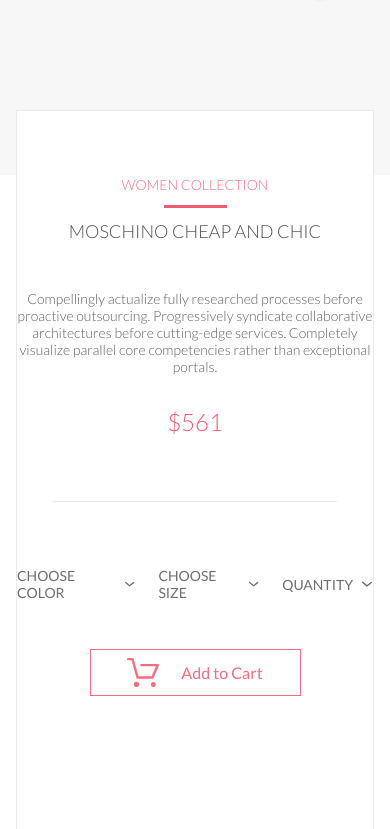
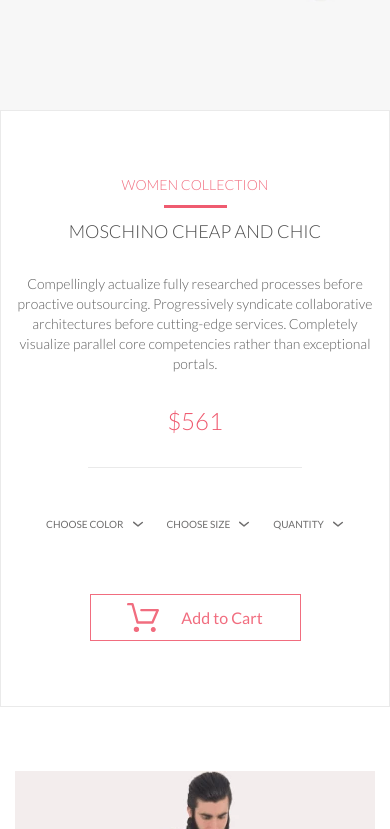
Before and after one commit to Gam3r-CHG/GB_HTML2, a plain HTML site: page Fashion/product.html in a window 390 px wide. Shown: the part 735-1564 px from the top of the page. Drawn offline with Linux system fonts and the light colour scheme.

Commit message:
Add adaptive to the product card page

```diff
--- a/Fashion/css/style.scss
+++ b/Fashion/css/style.scss
@@ -119,6 +119,12 @@ img {
   justify-content: space-between;
   align-items: center;
 
+  @media screen and (max-width: 550px) {
+    flex-direction: column;
+    justify-content: center;
+    gap: 32px;
+  }
+
   &__title {
     font-style: normal;
     font-weight: 400;
@@ -174,13 +180,14 @@ img {
     background-color: rgba(42, 42, 42, 0.15);
     position: absolute;
     top: 50%;
+    transform: translateY(-50%);
+    margin-left: 0;
+    margin-right: 0;
 
-    &:hover path{
+    &:hover path {
       fill: vars.$titleColor;
     }
   }
-
-
 
   &__left-arrow {
     left: 0;
@@ -196,6 +203,10 @@ img {
   position: relative;
   margin-bottom: 129px;
 
+  @media screen and (max-width: 767px) {
+    margin-bottom: 64px;
+  }
+
   &__wrapper {
     display: flex;
     flex-direction: column;
@@ -204,6 +215,13 @@ img {
     border: 1px solid #EAEAEA;
     padding-top: 65px;
     padding-bottom: 65px;
+    margin-left: 0;
+    margin-right: 0;
+
+    @media screen and (max-width: 1024px) {
+      padding-left: 16px;
+      padding-right: 16px;
+    }
   }
 
   &__collection-name {
@@ -229,6 +247,10 @@ img {
     line-height: 22px;
     color: #4D4D4D;
     margin-bottom: 48px;
+
+    @media screen and (max-width: 767px) {
+      margin-bottom: 32px;
+    }
   }
 
   &__description {
@@ -240,6 +262,10 @@ img {
     text-align: center;
     color: #5E5E5E;
     margin-bottom: 32px;
+
+    @media screen and (max-width: 767px) {
+      line-height: 20px;
+    }
   }
 
   &__price {
@@ -249,26 +275,43 @@ img {
     line-height: 29px;
     color: #EF5B70;
     margin-bottom: 65px;
+
+    @media screen and (max-width: 767px) {
+      margin-bottom: 32px;
+    }
   }
 
   &__grey-line {
     max-width: 641px;
-    width: 80%;
+    width: 60%;
     height: 1px;
     background-color: #EAEAEA;
     margin-bottom: 65px;
+
+    @media screen and (max-width: 767px) {
+      margin-bottom: 50px;
+    }
   }
 
   &__filter {
     margin-bottom: 48px;
+
+    @media screen and (max-width: 767px) {
+      margin-bottom: 64px;
+    }
   }
 }
 
 .filter {
   display: flex;
   gap: 23px;
+  position: relative;
 
-  &__item {
+  &__item[open] &__title{
+    color: vars.$titleColor;
+  }
+
+  &__title {
     display: flex;
     justify-content: center;
     align-items: center;
@@ -278,15 +321,34 @@ img {
     font-size: 14px;
     line-height: 17px;
     color: #6F6E6E;
+    cursor: pointer;
+
+    @media screen and (max-width: 767px) {
+      font-size: 10px;
+      line-height: 12px;
+    }
   }
 
-  &__color {
-  }
+  &__box {
+    display: flex;
+    flex-direction: column;
+    gap: 8px;
+    padding: 16px;
+    position: absolute;
+    top: 24px;
+    background-color: #FFFFFF;
+    border: 1px solid #6F6E6E;
+    width: 100px;
+    font-style: normal;
+    font-weight: 400;
+    font-size: 14px;
+    line-height: 17px;
+    color: #6F6E6E;
 
-  &__size {
-  }
-
-  &__quantity {
+    label {
+      display: flex;
+      gap: 8px;
+    }
   }
 }
 
@@ -503,6 +565,14 @@ img {
     align-self: center;
     transition: background-color 0.3s ease-in-out, color 0.3s ease-in-out;
 
+    @media screen and (max-width: 1024px) {
+      margin-bottom: 71px;
+    }
+
+    @media screen and (max-width: 767px) {
+      margin-bottom: 85px;
+    }
+
     &:hover {
       background: vars.$titleColor;
       color: #FFFFFF;
@@ -517,7 +587,7 @@ img {
       fill: #FFFFFF;
     }
 
-    path{
+    path {
       fill: vars.$titleColor;
       transition: fill 0.3s ease-in-out;
     }
@@ -779,12 +849,6 @@ img {
     }
   }
 
-  .button {
-    &--browse {
-      margin-bottom: 71px;
-    }
-  }
-
   .information {
     flex-direction: column;
     padding-top: 48px;
@@ -882,12 +946,6 @@ img {
     }
   }
 
-  .button {
-    &--browse {
-      margin-bottom: 85px;
-    }
-  }
-
   .photo-block {
     &__slogan {
       font-size: 18px;
--- a/Fashion/product.html
+++ b/Fashion/product.html
@@ -61,19 +61,63 @@
       <div class="product-information__price">$561</div>
       <div class="product-information__grey-line"></div>
       <div class="product-information__filter filter">
-        <div class="filter__item filter__color">CHOOSE COLOR
-          <svg width="11" height="6" viewBox="0 0 11 6" fill="none" xmlns="http://www.w3.org/2000/svg"><path d="M5.002 5.648a.71.71 0 0 1-.457-.165L.258 1.88A.723.723 0 0 1 .65.607a.711.711 0 0 1 .523.164l3.83 3.228L8.831.885a.712.712 0 0 1 1.007.108.722.722 0 0 1-.1 1.052l-4.287 3.48a.71.71 0 0 1-.45.122Z" fill="#6F6E6E"/></svg>
-        </div>
-        <div class="filter__item filter__size">CHOOSE SIZE
-          <svg width="11" height="6" viewBox="0 0 11 6" fill="none" xmlns="http://www.w3.org/2000/svg"><path d="M5.002 5.648a.71.71 0 0 1-.457-.165L.258 1.88A.723.723 0 0 1 .65.607a.711.711 0 0 1 .523.164l3.83 3.228L8.831.885a.712.712 0 0 1 1.007.108.722.722 0 0 1-.1 1.052l-4.287 3.48a.71.71 0 0 1-.45.122Z" fill="#6F6E6E"/></svg>
-        </div>
-        <div class="filter__item filter__quantity">QUANTITY
-          <svg width="11" height="6" viewBox="0 0 11 6" fill="none" xmlns="http://www.w3.org/2000/svg"><path d="M5.002 5.648a.71.71 0 0 1-.457-.165L.258 1.88A.723.723 0 0 1 .65.607a.711.711 0 0 1 .523.164l3.83 3.228L8.831.885a.712.712 0 0 1 1.007.108.722.722 0 0 1-.1 1.052l-4.287 3.48a.71.71 0 0 1-.45.122Z" fill="#6F6E6E"/></svg>
-        </div>
+        <details class="filter__item filter__color">
+          <summary class="filter__title">
+            CHOOSE COLOR
+            <svg fill="none" height="6" viewBox="0 0 11 6" width="11" xmlns="http://www.w3.org/2000/svg">
+              <path
+                  d="M5.002 5.648a.71.71 0 0 1-.457-.165L.258 1.88A.723.723 0 0 1 .65.607a.711.711 0 0 1 .523.164l3.83 3.228L8.831.885a.712.712 0 0 1 1.007.108.722.722 0 0 1-.1 1.052l-4.287 3.48a.71.71 0 0 1-.45.122Z"
+                  fill="#6F6E6E"/>
+            </svg>
+          </summary>
+          <div class="filter__box">
+            <label><input id="color-select1" name="color" type="radio">Red</label>
+            <label><input id="color-select2" name="color" type="radio">Green</label>
+            <label><input id="color-select3" name="color" type="radio">Black</label>
+            <label><input checked id="color-select4" name="color" type="radio">White</label>
+          </div>
+        </details>
+        <details class="filter__item filter__size">
+          <summary class="filter__title">
+            CHOOSE SIZE
+            <svg fill="none" height="6" viewBox="0 0 11 6" width="11" xmlns="http://www.w3.org/2000/svg">
+              <path
+                  d="M5.002 5.648a.71.71 0 0 1-.457-.165L.258 1.88A.723.723 0 0 1 .65.607a.711.711 0 0 1 .523.164l3.83 3.228L8.831.885a.712.712 0 0 1 1.007.108.722.722 0 0 1-.1 1.052l-4.287 3.48a.71.71 0 0 1-.45.122Z"
+                  fill="#6F6E6E"/>
+            </svg>
+          </summary>
+          <div class="filter__box">
+            <label><input id="size-select1" name="size" type="radio"> XS</label>
+            <label><input checked id="size-select2" name="size" type="radio"> S</label>
+            <label><input id="size-select3" name="size" type="radio"> M</label>
+            <label><input id="size-select4" name="size" type="radio"> L</label>
+          </div>
+        </details>
+        <details class="filter__item filter__quantity">
+          <summary class="filter__title">
+            QUANTITY
+            <svg fill="none" height="6" viewBox="0 0 11 6" width="11" xmlns="http://www.w3.org/2000/svg">
+              <path
+                  d="M5.002 5.648a.71.71 0 0 1-.457-.165L.258 1.88A.723.723 0 0 1 .65.607a.711.711 0 0 1 .523.164l3.83 3.228L8.831.885a.712.712 0 0 1 1.007.108.722.722 0 0 1-.1 1.052l-4.287 3.48a.71.71 0 0 1-.45.122Z"
+                  fill="#6F6E6E"/>
+            </svg>
+          </summary>
+          <div class="filter__box">
+            <label><input checked id="quantity-select1" name="quantity" type="radio">1</label>
+            <label><input id="quantity-select2" name="quantity" type="radio">2</label>
+            <label><input id="quantity-select3" name="quantity" type="radio">3</label>
+            <label><input id="quantity-select4" name="quantity" type="radio">4</label>
+          </div>
+        </details>
       </div>
       <button class="button button--browse button--product-information">
-        <svg width="32" height="29" viewBox="0 0 32 29" fill="none" xmlns="http://www.w3.org/2000/svg"><path d="M26.2 29a2.477 2.477 0 1 1 .201 0h-.2ZM6.754 26.32a2.68 2.68 0 1 1 5.364 0 2.68 2.68 0 0 1-5.366 0h.002Zm3.8-5.634a1.184 1.184 0 0 1-1.145-.867L4.575 2.364H1.182a1.182 1.182 0 0 1 0-2.364h4.281a1.183 1.183 0 0 1 1.144.868l4.833 17.455h13.178L29 8.275h-14.6a1.183 1.183 0 1 1 0-2.365h16.413a1.178 1.178 0 0 1 .986.533 1.191 1.191 0 0 1 .1 1.122l-5.405 12.412a1.185 1.185 0 0 1-1.084.709H10.553Z" fill="#E8E8E8"/></svg>
-        Add to Cart</button>
+        <svg fill="none" height="29" viewBox="0 0 32 29" width="32" xmlns="http://www.w3.org/2000/svg">
+          <path
+              d="M26.2 29a2.477 2.477 0 1 1 .201 0h-.2ZM6.754 26.32a2.68 2.68 0 1 1 5.364 0 2.68 2.68 0 0 1-5.366 0h.002Zm3.8-5.634a1.184 1.184 0 0 1-1.145-.867L4.575 2.364H1.182a1.182 1.182 0 0 1 0-2.364h4.281a1.183 1.183 0 0 1 1.144.868l4.833 17.455h13.178L29 8.275h-14.6a1.183 1.183 0 1 1 0-2.365h16.413a1.178 1.178 0 0 1 .986.533 1.191 1.191 0 0 1 .1 1.122l-5.405 12.412a1.185 1.185 0 0 1-1.084.709H10.553Z"
+              fill="#E8E8E8"/>
+        </svg>
+        Add to Cart
+      </button>
     </div>
   </section>
   <section class="featured-items container">
```
Also changed, not shown: Fashion/css/style.css, 1 other file.
